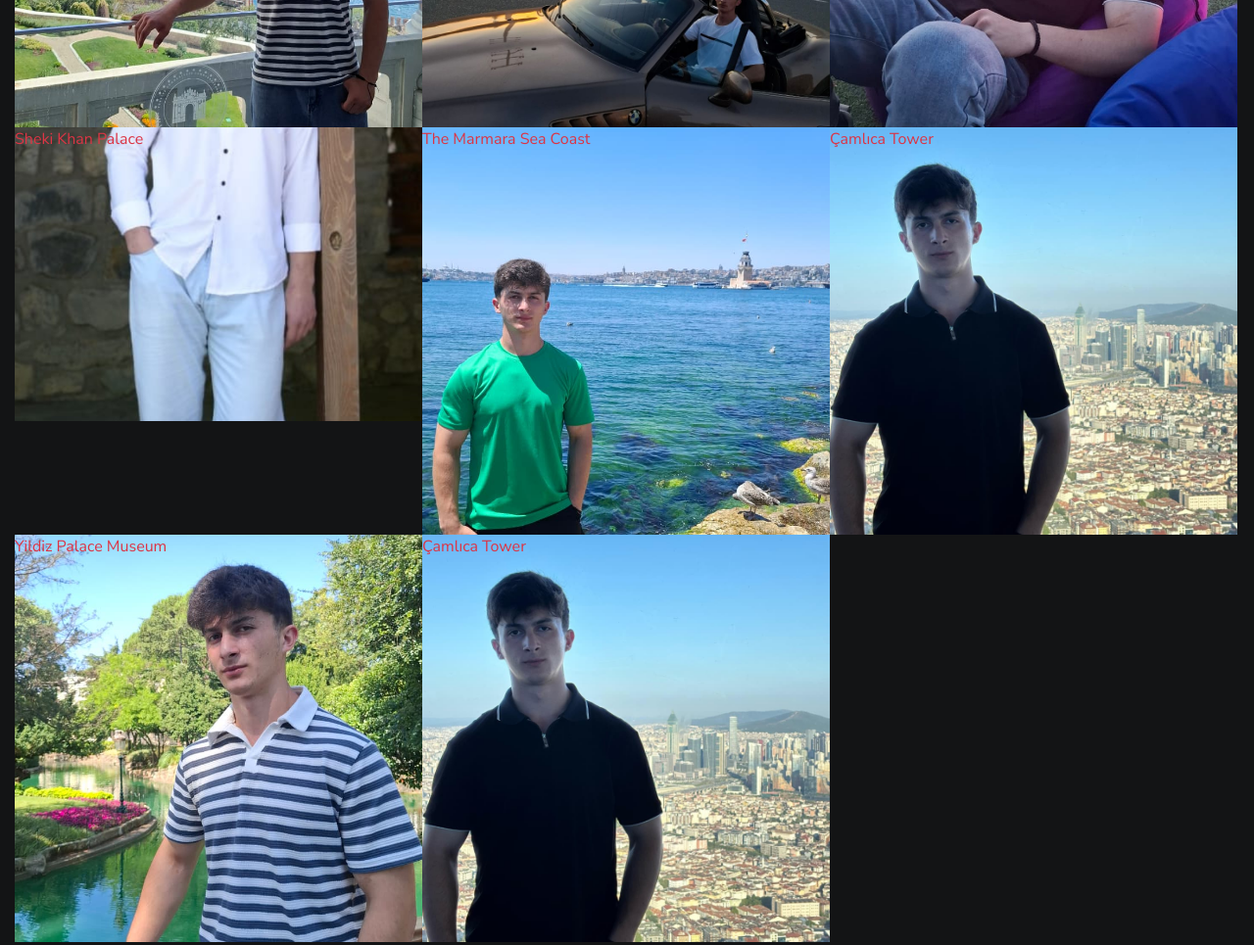
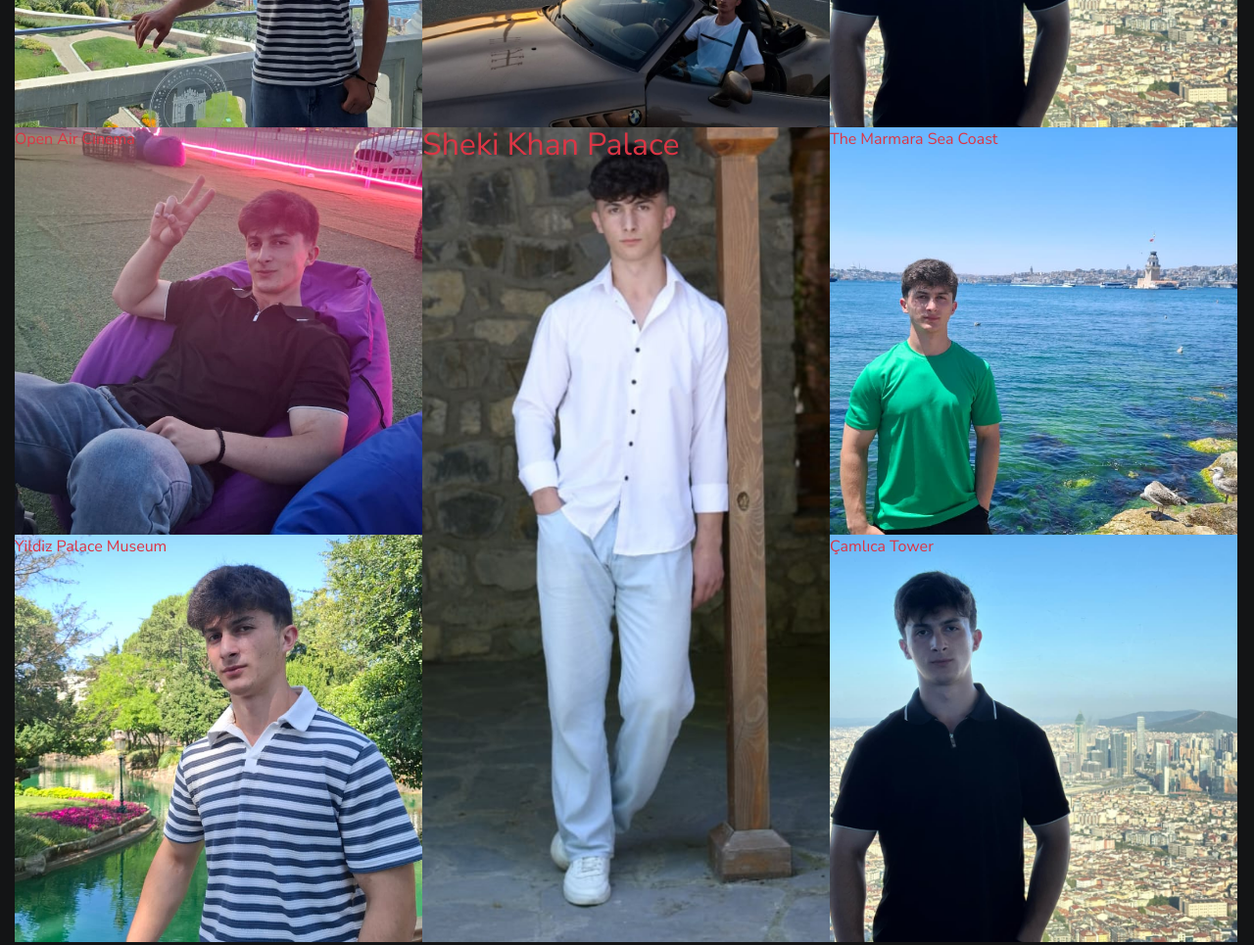
Before and after one commit to Suleymanov23/Portfolio-Babak, a website: page index.html in a window 1280 px wide. Shown: the part 860-1825 px from the top of the page at 98% size. Drawn offline with Linux system fonts and the light colour scheme.

Commit message:
Center 7.png with h2 class for larger display

```diff
--- a/index.html
+++ b/index.html
@@ -87,6 +87,15 @@
                         </a>
                     </div>
                     <!-- end:entry -->
+                    <!-- entry: Çamlıca Tower -->
+                    <div class="entry work-entry campaigns">
+                        <a href="project.html">
+                            <div class="entry-image imageBG" data-img="assets/img/6.png">
+                                <div class="overlay-text">Çamlıca Tower</div>
+                            </div>
+                        </a>
+                    </div>
+                    <!-- end:entry -->
                     <!-- entry: Open Air Cinema -->
                     <div class="entry work-entry branding">
                         <a href="project.html">
@@ -96,10 +105,10 @@
                         </a>
                     </div>
                     <!-- end:entry -->
-                    <!-- entry: Sheki Khan Palace -->
-                    <div class="entry work-entry campaigns">
+                    <!-- entry: Sheki Khan Palace - CENTER with larger size -->
+                    <div class="entry work-entry campaigns h2">
                         <a href="project.html">
-                            <div class="entry-image imageBG" data-img="assets/img/7.png" style="height: 300px;">
+                            <div class="entry-image imageBG" data-img="assets/img/7.png">
                                 <div class="overlay-text">Sheki Khan Palace</div>
                             </div>
                         </a>
@@ -114,15 +123,6 @@
                         </a>
                     </div>
                     <!-- end:entry -->
-                    <!-- entry: Çamlıca Tower -->
-                    <div class="entry work-entry campaigns">
-                        <a href="project.html">
-                            <div class="entry-image imageBG" data-img="assets/img/6.png">
-                                <div class="overlay-text">Çamlıca Tower</div>
-                            </div>
-                        </a>
-                    </div>
-                    <!-- end:entry -->
                     <!-- entry: Yildiz Palace Museum -->
                     <div class="entry work-entry digital">
                         <a href="project.html">
@@ -132,7 +132,7 @@
                         </a>
                     </div>
                     <!-- end:entry -->
-                    <!-- entry: Çamlıca Tower (duplicate 3.png) -->
+                    <!-- entry: Çamlıca Tower (3.png) -->
                     <div class="entry work-entry brading">
                         <a href="project.html">
                             <div class="entry-image imageBG" data-img="assets/img/3.png">
```
